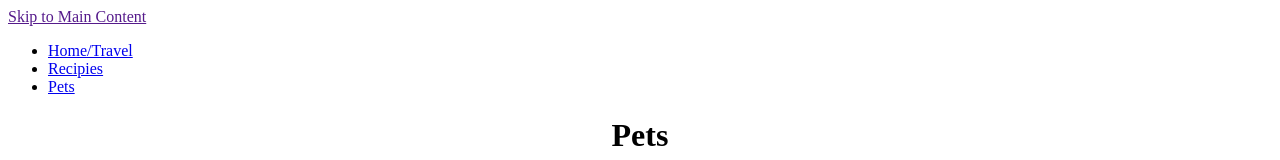
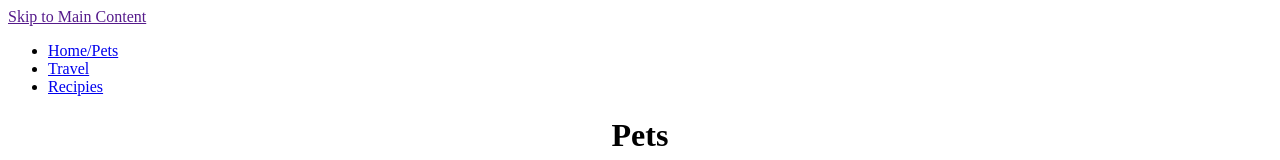
Before and after one commit to bpaccione/starter_html, a plain HTML site: page index.html in a window 1280 px wide. Shown: the top 160 px of the page. Drawn offline with Linux system fonts and the light colour scheme.

Commit message:
Update index.html

```diff
--- a/index.html
+++ b/index.html
@@ -9,9 +9,9 @@
     <a href = "">Skip to Main Content</a>
     <nav>
         <ul>
-            <li><a href = "travel.html">Home/Travel</a> </li>
+            <li><a href = "pets.html"> Home/Pets </a></li>
+            <li><a href = "travel.html">Travel</a> </li>
             <li><a href = "recipes.html"> Recipies </a></li>
-            <li><a href = "pets.html"> Pets </a></li>
         </ul>
     </nav>
     <center><h1>Pets</h1></center>
```
